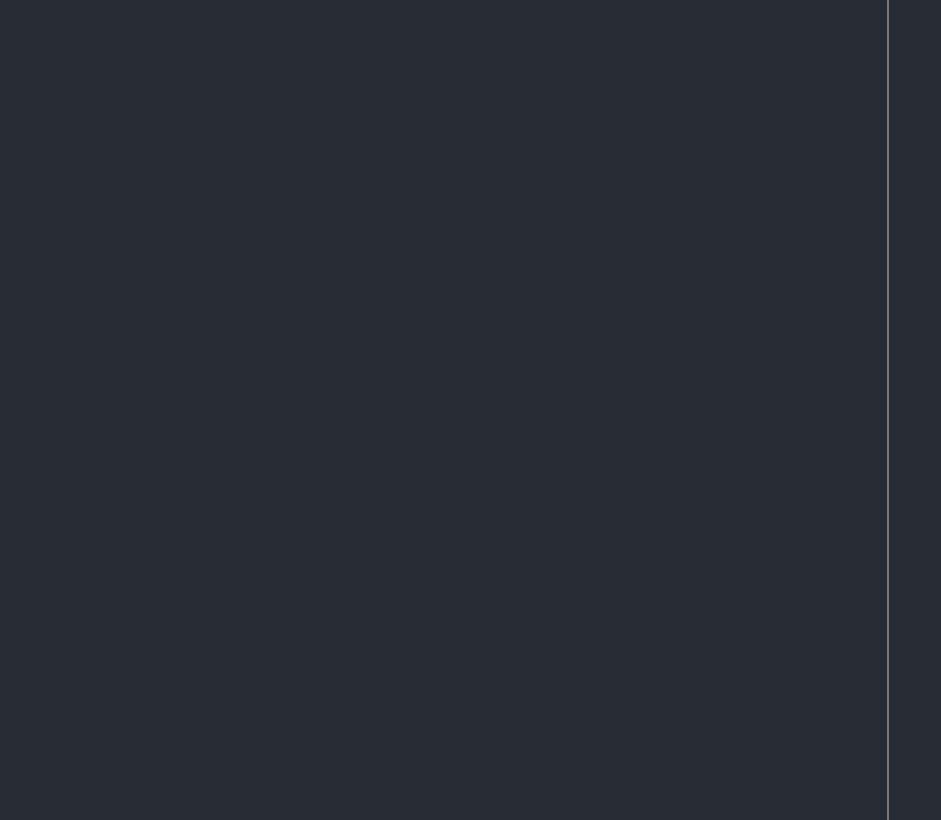
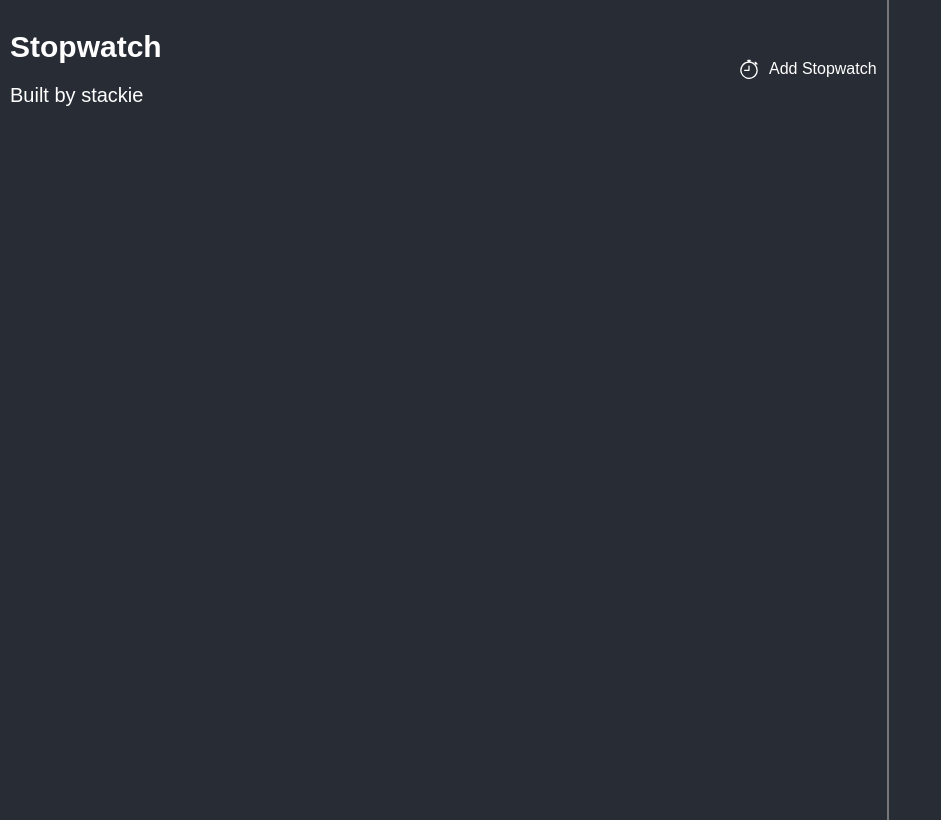
Before and after one commit to lu-dwig/Stopwatchez, a React (Create React App) app in the folder stopwatch-app/: page / in a window 1280 px wide. Shown: the whole page, without its empty margins (0-941 px from the left). Built offline with nearby package versions, Linux system fonts and the light colour scheme.

Commit message:
modification of the left display and it's content

```diff
--- a/stopwatch-app/src/App.js
+++ b/stopwatch-app/src/App.js
@@ -54,10 +54,21 @@
             return stopwatch
         }))
     }
+
     return (
         <div className="App">
             <div className='container'>
                 <div className='left'>
+                <div style={{ display: "flex", alignItems: "center", flexDirection: "row", justifyContent: "space-between", width: "100%" }}>
+                        <div style={{ textAlign: "left" }}>
+                            <h1 style={{ fontWeight: "bold", fontSize: 30 }}>Stopwatch</h1>
+                            <p style={{ fontWeight: "normal", fontSize: 20 }}>Built by stackie</p>
+                        </div>
+                        <div style={{ cursor: "pointer", alignItems: "center", display: "flex", flexDirection: "row", gap: 10 }} onClick={() => setStopwatchData([...stopwatchData, { id: stopwatchData.length, name: `Timer ${stopwatchData.length + 1}`, time: 0, isRunning: false, lap: [], pause: [] }])}>
+                            <BsStopwatch size={20} color={"white"} />
+                            <p>Add Stopwatch</p>
+                        </div>
+                    </div>
 
                 </div>
                 <div className='right'>
```
